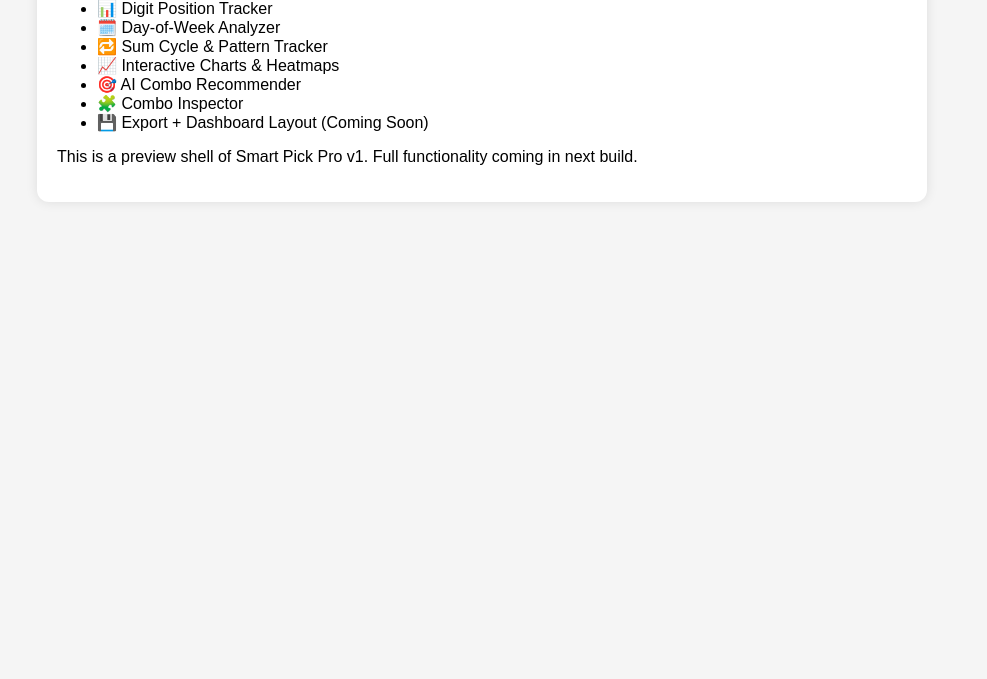
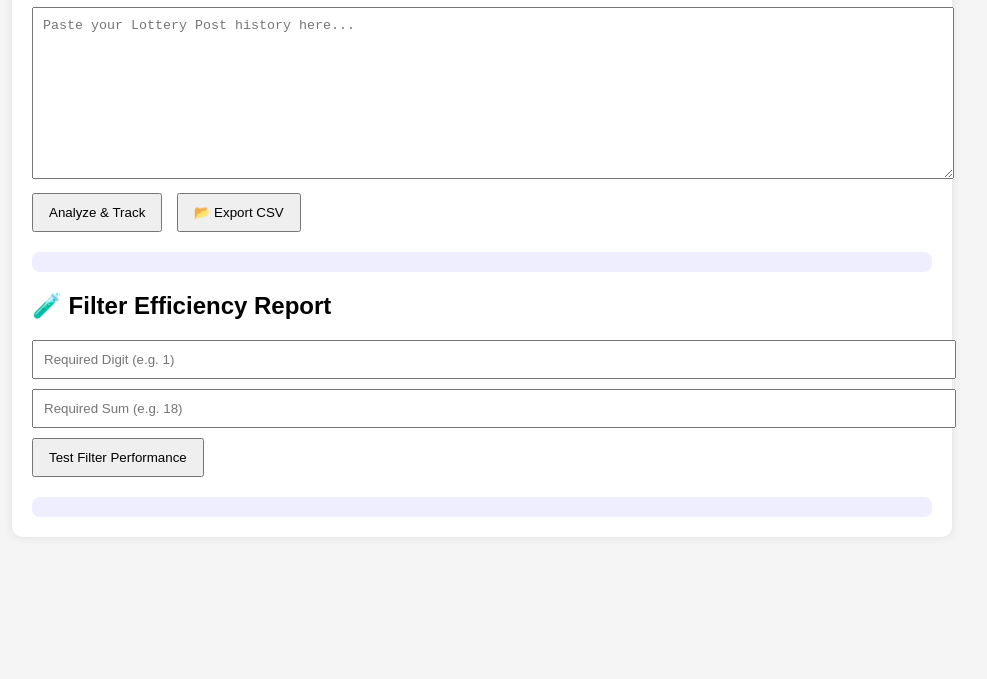
Before and after one commit to shawnb843/smart-pick-generator, a plain HTML site: page index.html in a window 1280 px wide. Shown: the part 121-800 px from the top of the page, without its empty margins (158-1145 px from the left). Drawn offline with Linux system fonts and the light colour scheme.

Commit message:
Add files via upload

```diff
--- a/index.html
+++ b/index.html
@@ -1,23 +1,23 @@
 <!DOCTYPE html>
 <html lang="en">
 <head>
-  <meta charset="UTF-8">
-  <title>Smart Pick Pro - Feature Preview</title>
+  <meta charset="UTF-8" />
+  <title>Smart Pick Pro - Round 4</title>
   <link rel="stylesheet" href="style.css" />
 </head>
 <body>
   <div id="app">
-    <h1>Smart Pick Pro (v1 Preview)</h1>
-    <ul>
-      <li>📊 Digit Position Tracker</li>
-      <li>🗓️ Day-of-Week Analyzer</li>
-      <li>🔁 Sum Cycle & Pattern Tracker</li>
-      <li>📈 Interactive Charts & Heatmaps</li>
-      <li>🎯 AI Combo Recommender</li>
-      <li>🧩 Combo Inspector</li>
-      <li>💾 Export + Dashboard Layout (Coming Soon)</li>
-    </ul>
-    <p>This is a preview shell of Smart Pick Pro v1. Full functionality coming in next build.</p>
+    <h1>Smart Pick Pro – Round 4</h1>
+    <textarea id="history" rows="10" placeholder="Paste your Lottery Post history here..."></textarea><br>
+    <button onclick="analyze()">Analyze & Track</button>
+    <button onclick="downloadCSV()">📂 Export CSV</button>
+    <div id="results"></div>
+    <h2>🧪 Filter Efficiency Report</h2>
+    <input id="filterDigit" placeholder="Required Digit (e.g. 1)" />
+    <input id="filterSum" placeholder="Required Sum (e.g. 18)" />
+    <button onclick="testFilters()">Test Filter Performance</button>
+    <div id="filterResults"></div>
   </div>
+  <script src="script.js"></script>
 </body>
 </html>
--- a/script.js
+++ b/script.js
@@ -1,66 +1,55 @@
 function analyze() {
   const raw = document.getElementById("history").value.trim();
+  localStorage.setItem("drawHistory", raw);
   const lines = raw.split(/\n+/).filter(Boolean);
   const drawData = [];
-  const weekdaySums = {};
-  const sumCycles = {};
-  const now = new Date();
+  let currentDate = null;
+  let results = "<h3>Combo Evolution Tracker</h3>";
 
-  lines.forEach(line => {
-    const parts = line.split(/\t|\s{2,}/).filter(Boolean);
-    const dateMatch = line.match(/\d{1,2}[\/\-]\d{1,2}[\/\-]\d{2,4}/);
-    const digits = line.match(/\d{3,5}/g);
-    if (!digits) return;
-    const nums = digits[0].split('').map(Number);
-    const sum = nums.reduce((a,b) => a + b, 0);
-    const date = dateMatch ? new Date(dateMatch[0]) : null;
-    const day = date ? date.toLocaleDateString('en-US', { weekday: 'long' }) : "Unknown";
+  lines.forEach((line, i) => {
+    const dateMatch = line.match(/(Sunday|Monday|Tuesday|Wednesday|Thursday|Friday|Saturday),\s+(\w+\s+\d{1,2},\s+\d{4})/);
+    if (dateMatch) {
+      currentDate = new Date(dateMatch[2]);
+      return;
+    }
+    const numMatch = line.match(/\d{3,5}/);
+    if (!numMatch || !currentDate) return;
+    const digits = numMatch[0].split('').map(Number);
+    const sum = digits.reduce((a,b)=>a+b, 0);
+    const dateStr = currentDate.toLocaleDateString();
+    drawData.push({ digits, sum, date: dateStr });
 
-    if (!weekdaySums[day]) weekdaySums[day] = {};
-    weekdaySums[day][sum] = (weekdaySums[day][sum] || 0) + 1;
-
-    drawData.push({ day, sum, digits: nums });
+    results += `Draw ${i+1}: ${digits.join("")} | Sum: ${sum} | Date: ${dateStr}<br>`;
   });
 
-  // Position frequency
-  const posFreq = [{},{},{},{},{}];
-  drawData.forEach(({digits}) => {
-    digits.forEach((d, i) => {
-      posFreq[i][d] = (posFreq[i][d] || 0) + 1;
-    });
+  localStorage.setItem("drawJSON", JSON.stringify(drawData));
+  document.getElementById("results").innerHTML = results;
+}
+
+function testFilters() {
+  const requiredDigit = document.getElementById("filterDigit").value;
+  const requiredSum = parseInt(document.getElementById("filterSum").value);
+  const data = JSON.parse(localStorage.getItem("drawJSON") || "[]");
+  let hits = 0;
+
+  data.forEach(entry => {
+    const matchDigit = requiredDigit ? entry.digits.includes(parseInt(requiredDigit)) : true;
+    const matchSum = requiredSum ? entry.sum === requiredSum : true;
+    if (matchDigit && matchSum) hits++;
   });
 
-  // Sum cycle tracker
-  const cycleTracker = {};
-  let result = "<h3>📊 Digit Position Frequency</h3>";
-  posFreq.forEach((map, i) => {
-    result += `Pos ${i+1}: `;
-    for (let d in map) result += `${d}(${map[d]}) `;
-    result += "<br>";
+  document.getElementById("filterResults").innerText = `Hits: ${hits} of ${data.length} draws matched filters.`;
+}
+
+function downloadCSV() {
+  const data = JSON.parse(localStorage.getItem("drawJSON") || "[]");
+  const csvRows = ["Date,Combo,Sum"];
+  data.forEach(entry => {
+    csvRows.push(`${entry.date},${entry.digits.join("")},${entry.sum}`);
   });
-
-  result += "<h3>🗓️ Sum Patterns by Day of Week</h3>";
-  for (let day in weekdaySums) {
-    result += `<b>${day}</b>: `;
-    for (let s in weekdaySums[day]) result += `Sum ${s}(${weekdaySums[day][s]}) `;
-    result += "<br>";
-  }
-
-  result += "<h3>🔁 Sum Cycle Estimates (by draw index)</h3>";
-  const seenSums = {};
-  drawData.forEach((entry, i) => {
-    if (seenSums[entry.sum] !== undefined) {
-      const gap = i - seenSums[entry.sum];
-      if (!sumCycles[entry.sum]) sumCycles[entry.sum] = [];
-      sumCycles[entry.sum].push(gap);
-    }
-    seenSums[entry.sum] = i;
-  });
-
-  for (let s in sumCycles) {
-    const avg = sumCycles[s].reduce((a,b)=>a+b,0)/sumCycles[s].length;
-    result += `Sum ${s} → Avg Cycle: ${avg.toFixed(1)} draws<br>`;
-  }
-
-  document.getElementById("results").innerHTML = result;
+  const blob = new Blob([csvRows.join("\n")], { type: 'text/csv' });
+  const link = document.createElement("a");
+  link.href = URL.createObjectURL(blob);
+  link.download = "draw_history.csv";
+  link.click();
 }
--- a/style.css
+++ b/style.css
@@ -1,28 +1,28 @@
 body {
   font-family: sans-serif;
   background: #f5f5f5;
-  margin: 0;
   padding: 20px;
 }
 #app {
-  max-width: 850px;
+  max-width: 900px;
   margin: auto;
   background: white;
   padding: 20px;
-  border-radius: 12px;
-  box-shadow: 0 0 12px rgba(0,0,0,0.1);
+  border-radius: 10px;
+  box-shadow: 0 0 10px rgba(0,0,0,0.1);
 }
-textarea {
+textarea, input {
   width: 100%;
   padding: 10px;
+  margin-bottom: 10px;
 }
 button {
-  margin-top: 10px;
-  padding: 10px 20px;
+  padding: 10px 15px;
+  margin-right: 10px;
 }
-#results, #charts {
-  margin-top: 25px;
-  padding: 15px;
+#results, #filterResults {
   background: #eef;
+  padding: 10px;
   border-radius: 8px;
+  margin-top: 20px;
 }
```
